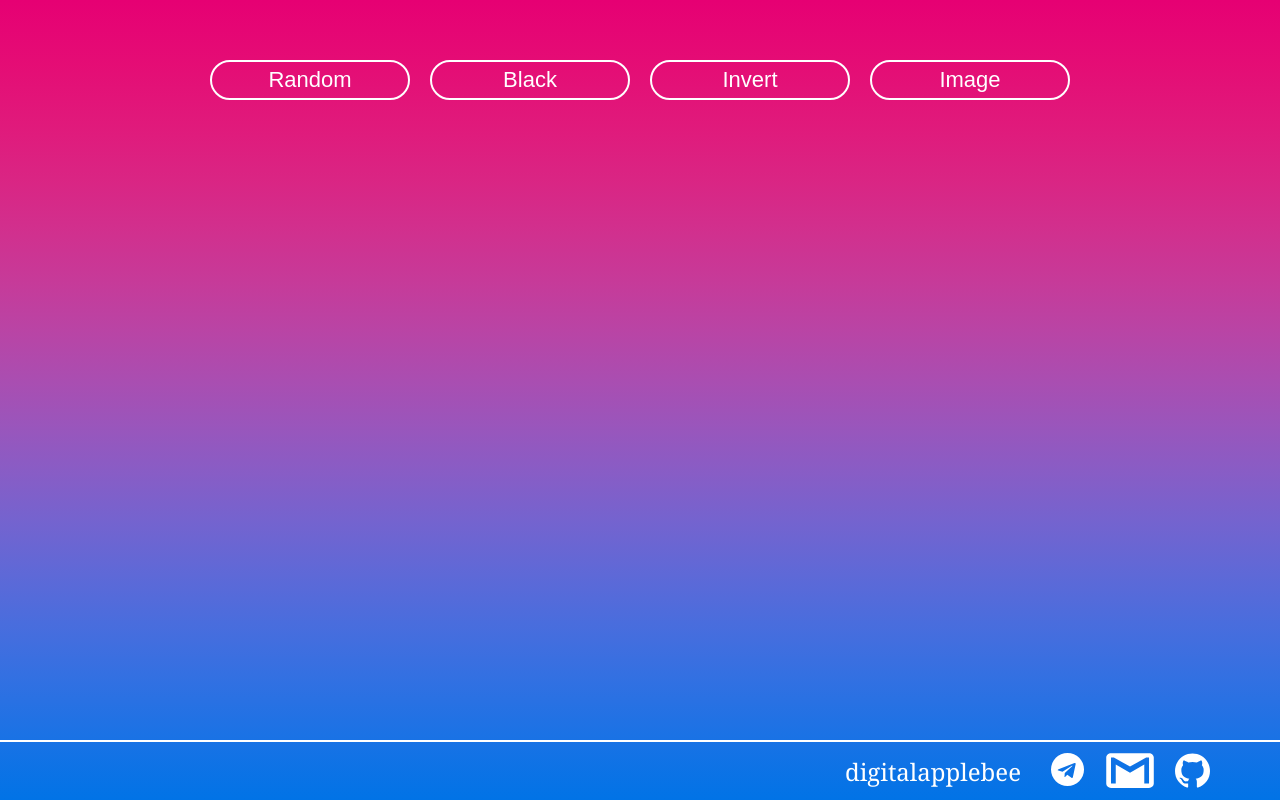
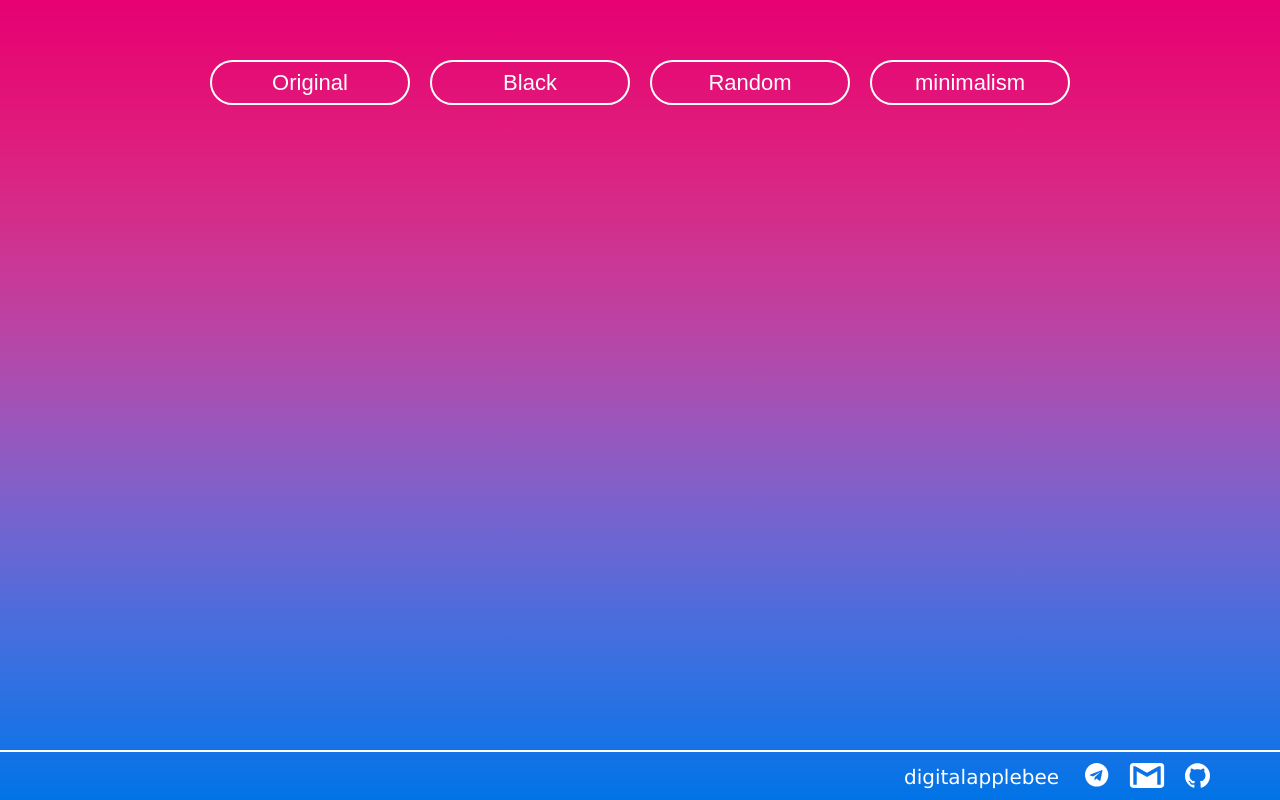
Before and after one commit to digitalapplebee/weather-screen, a React app: page / in a window 1280 px wide. Built offline with nearby package versions, Linux system fonts and the light colour scheme; no server answers; the HTML template or start-up script is replaced by a standard one.

Commit message:
Edit footer

```diff
--- a/package.json
+++ b/package.json
@@ -1,7 +1,7 @@
 {
   "name": "weather-screen",
-  "version": "0.6.6",
-  "description": "",
+  "version": "0.6.7",
+  "description": "simple-weather-app",
   "main": "index.js",
   "scripts": {
     "start": "webpack-dev-server --config ./webpack.config.js --mode development",
--- a/src/container/Footer/styles.scss
+++ b/src/container/Footer/styles.scss
@@ -1,16 +1,16 @@
 .footer {
-  height: 60px;
+  height: 50px;
   width: 100%;
   border-top: 2px solid white;
   display: flex;
   justify-content: flex-end;
   align-items: center;
   color: white;
-  font-size: 24px;
-  font-family: Cambria, Cochin, Georgia, Times, 'Times New Roman', serif;
+  font-size: 20px;
 
   p {
-    margin-right: 30px;
+    font-family: 'Lucida Sans', 'Lucida Sans Regular', 'Lucida Grande', 'Lucida Sans Unicode', Geneva, Verdana, sans-serif;
+    margin-right: 26px;
   }
 
   .socials {
@@ -18,7 +18,7 @@
     justify-items: center;
 
     img {
-      height: 35px;
+      height: 25px;
       margin-right: 20px;
       cursor: pointer;
     }
--- a/src/container/Header/index.js
+++ b/src/container/Header/index.js
@@ -3,10 +3,10 @@ import st from './styles.scss'
 
 const Header = () => (
   <div className={st.header}>
+    <button>Original</button>
+    <button>Black</button>
     <button>Random</button>
-    <button>Black</button>
-    <button>Invert</button>
-    <button>Image</button>
+    <button>minimalism</button>
   </div>
 )
 
--- a/src/container/Header/styles.scss
+++ b/src/container/Header/styles.scss
@@ -11,7 +11,7 @@
     background: transparent;
     color:white;
     font-size: 22px;
-    height: 40px;
+    height: 45px;
     width: 200px;
     cursor: pointer;
   }
--- a/src/container/Weather/styles.scss
+++ b/src/container/Weather/styles.scss
@@ -1,7 +1,7 @@
 @import url('https://fonts.googleapis.com/css?family=Noto+Sans');
 
 .container {
-  height: calc(100vh - 120px);
+  height: calc(100vh - 110px);
   color: white;
   font-family: 'Noto Sans';
   display: flex;
```
